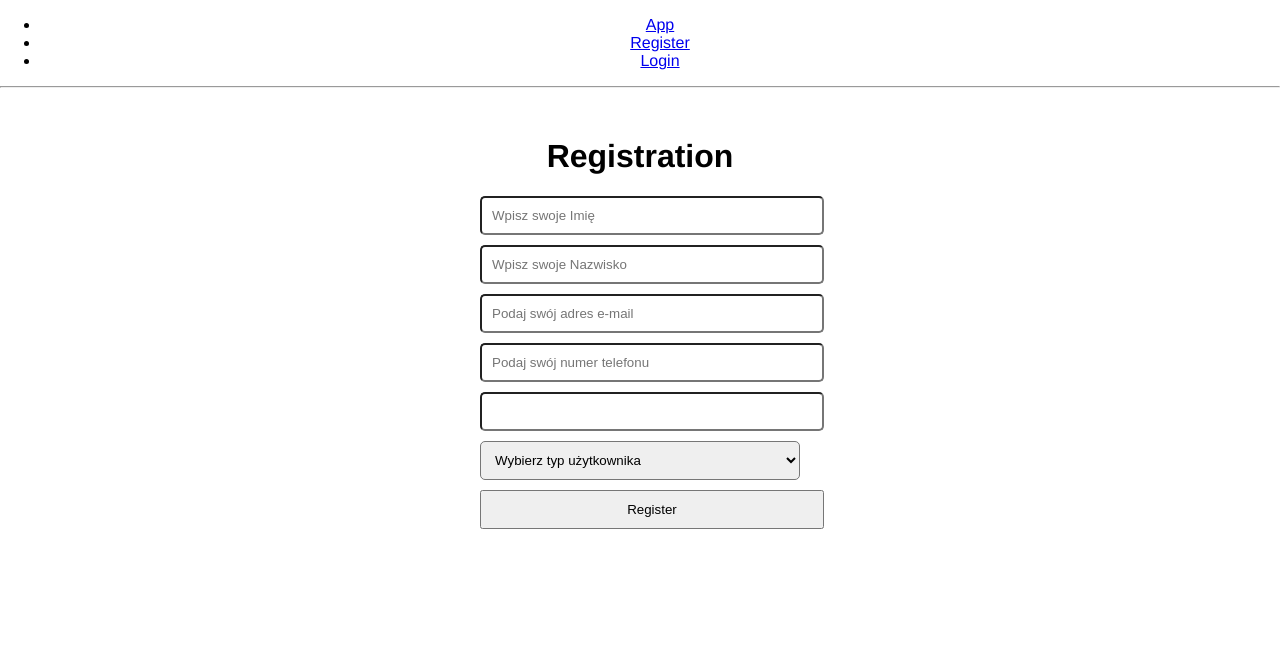
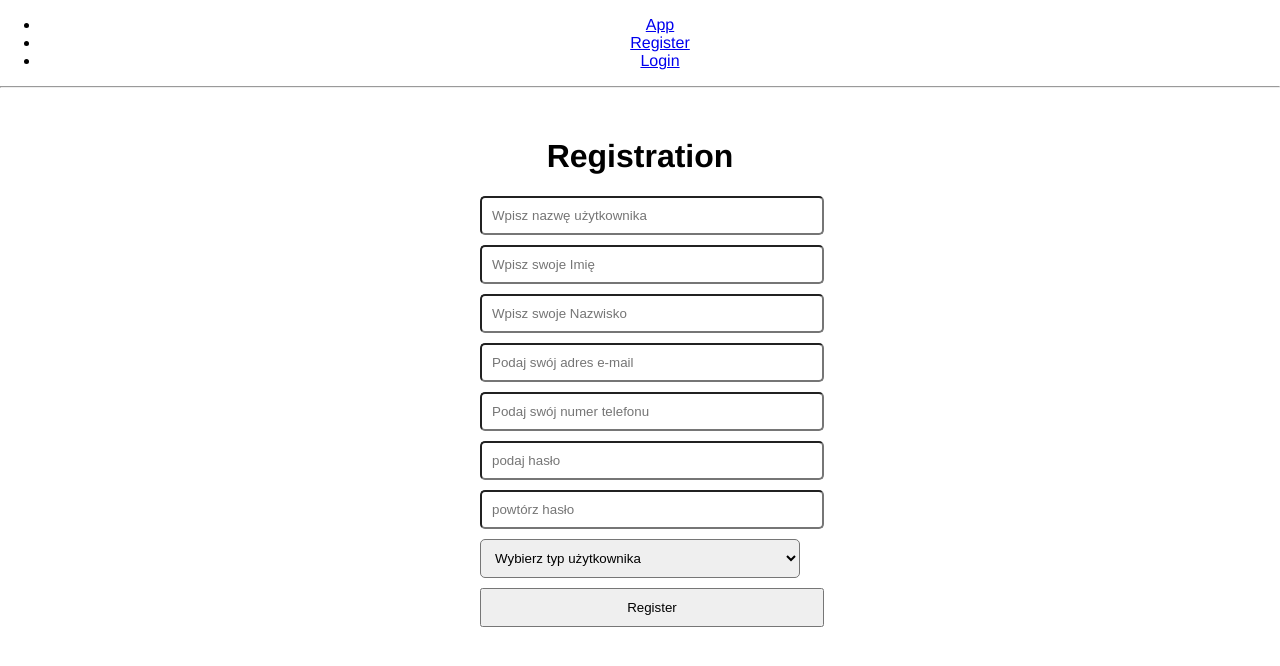
Before and after one commit to Mikolaj86/bees, a React (Create React App) app: page /register in a window 1280 px wide. Shown: the top 666 px of the page. Built offline with nearby package versions, Linux system fonts and the light colour scheme.

Commit message:
add axios in register registration works

```diff
--- a/src/components/registration/register.js
+++ b/src/components/registration/register.js
@@ -2,12 +2,15 @@ import React, { Component } from 'react';
 import './register.css';
 import Select from "./Select";
 import Input from "./Input";
+import Axios from 'axios';
+
 
 class RegisterUser extends Component {
     constructor(props) {
         super(props);
         this.state = {
             newUser: {
+                username: '',
                 name: '',
                 surname: '',
                 email: '',
@@ -35,6 +38,21 @@ class RegisterUser extends Component {
         )
     }
 
+    addUser = async (event) => {
+        event.preventDefault();
+        let newUser = {
+            username: this.state.newUser.username,
+            first_name: this.state.newUser.name,
+            last_name: this.state.newUser.surname,
+            email: this.state.newUser.email,
+            telephone: this.state.newUser.phone,
+            password: this.state.newUser.password,
+            password2: this.state.newUser.confirmPassword,
+            role: this.state.newUser.typeOfUser
+        }
+        const {user} = await Axios.post('http://127.0.0.1:8000/register/', newUser)
+    }
+
 
 
 
@@ -53,6 +71,14 @@ class RegisterUser extends Component {
                         {/*<input type="number" className="form" name="mobile"*/}
                         {/*       placeholder="Enter your mobile phone number"/>*/}
                         {/*<input type="password" className="form" name="pass" placeholder="Enter your password" required />*/}
+                        <Input type={'text'}
+                               title= {'Użytkownik'}
+                               name= {'username'}
+                               value={this.state.newUser.username}
+                               placeholder = {'Wpisz nazwę użytkownika'}
+                               handleChange = {this.handleInput}
+                               className="form"
+                        />
                         <Input type={'text'}
                                title= {'Imię'}
                                name= {'name'}
@@ -89,13 +115,21 @@ class RegisterUser extends Component {
                                title= {'Password'}
                                name= {'password'}
                                value={this.state.newUser.password}
-                               placeholder = {' '}
+                               placeholder = {'podaj hasło'}
+                               handleChange = {this.handleInput}
+                               className="form"
+                        />
+                        <Input type={'password'}
+                               title= {'Password2'}
+                               name= {'confirmPassword'}
+                               value={this.state.newUser.confirmPassword}
+                               placeholder = {'powtórz hasło'}
                                handleChange = {this.handleInput}
                                className="form"
                         />
                         <Select title={"Type of user"} className="form" name={"typeOfUser"} options={this.state.typeOfUserOptions}
                                 value={this.state.newUser.typeOfUser} placeholder={"Wybierz typ użytkownika"} handleChange={this.handleInput} className="form" />
-                        <input type="submit" id="reg" value="Register"/>
+                        <input onClick={this.addUser} type="submit" id="reg" value="Register"/>
                     </form>
                 </div>
             </div>
```
